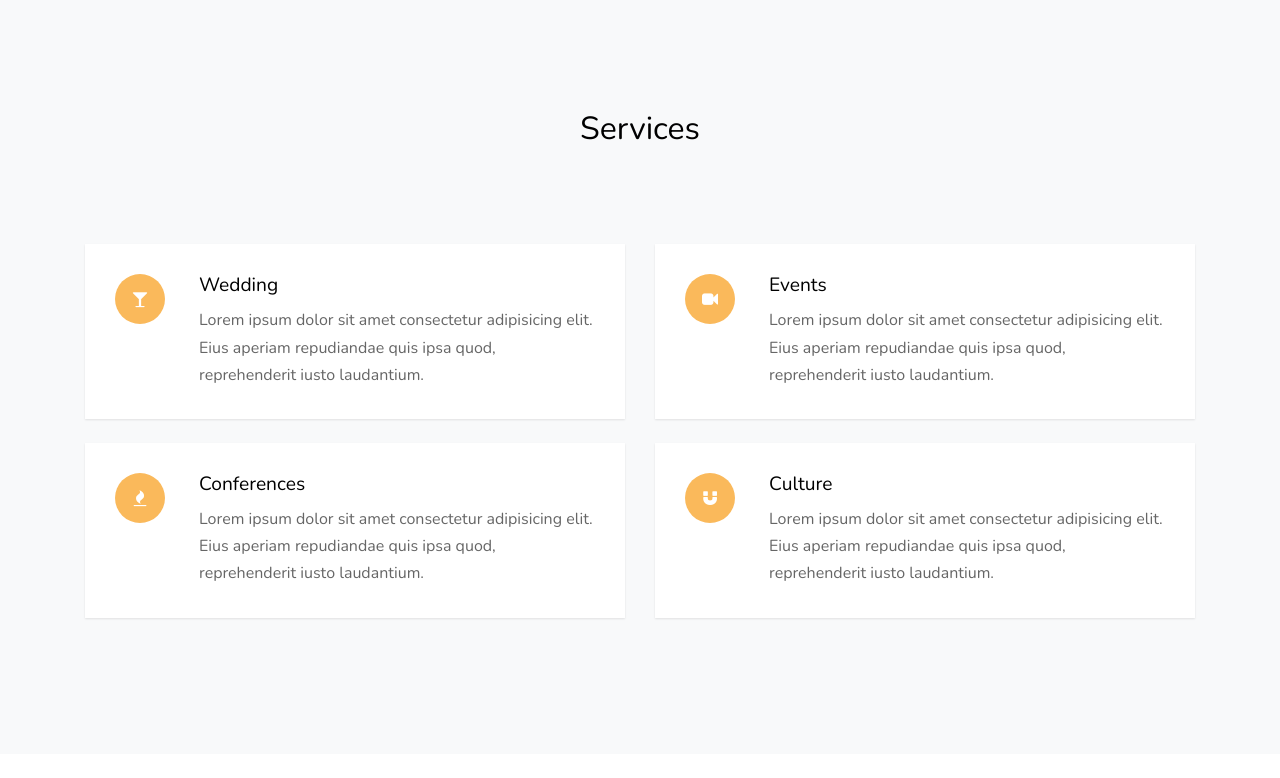
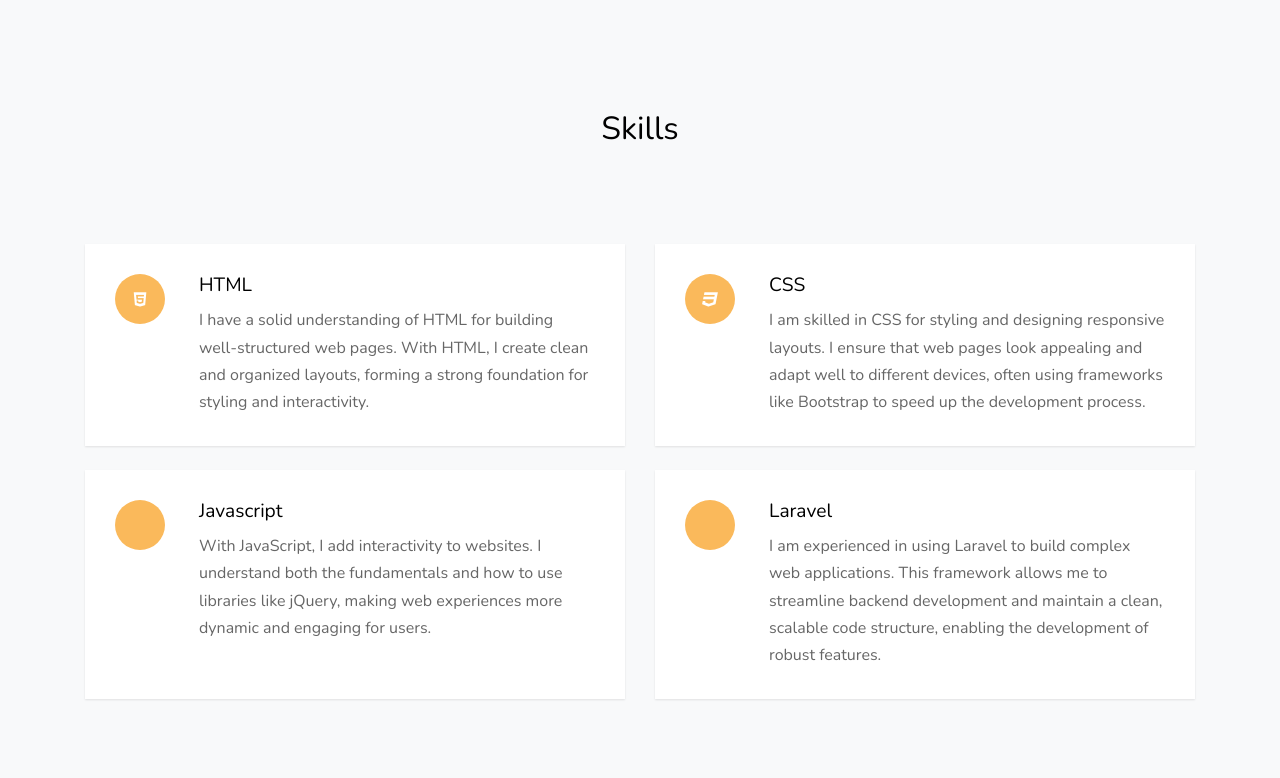
Before and after one commit to Horizon2509/Horizon2509.github.io, a plain HTML site: page index.html in a window 1280 px wide. Shown: the part 802-1580 px from the top of the page. Drawn offline with nearby package versions, Linux system fonts and the light colour scheme; files whose address does not match are found by name.

Commit message:
3rd commit

```diff
--- a/index.html
+++ b/index.html
@@ -49,8 +49,8 @@
             <nav class="site-navigation position-relative text-right" role="navigation">
               <ul class="site-menu main-menu js-clone-nav mr-auto d-none d-lg-block">
                 <li><a href="#home-section" class="nav-link">Home</a></li>
+                <li><a href="#services-section" class="nav-link">Skills</a></li>
                 <li><a href="#about-section" class="nav-link">About</a></li>
-                <li><a href="#services-section" class="nav-link">Services</a></li>
               </ul>
             </nav>
           </div>
@@ -63,8 +63,8 @@
 
             <nav class="site-navigation position-relative" role="navigation">
               <ul class="site-menu main-menu js-clone-nav mr-auto d-none d-lg-block">
-                <li><a href="#portfolio-section" class="nav-link">Photography</a></li>
-                <li><a href="#blog-section" class="nav-link">Blog</a></li>
+                <li><a href="#portfolio-section" class="nav-link">My Projects</a></li>
+                <li><a href="#blog-section" class="nav-link">Project Posts</a></li>
                 <li><a href="#contact-section" class="nav-link">Contact</a></li>
               </ul>
             </nav>
@@ -90,7 +90,7 @@
               <div class="col-lg-6">
                 <h1 class="text-white">I'm Randy Gunawan</h1>
                 <p class="text-secondary">Programmer <span class="mx-3">|</span> Web Developer</p>
-                <p class="lead">Lorem ipsum dolor sit amet consectetur adipisicing elit. Voluptatibus voluptate dolore, nostrum inventore quisquam totam dignissimos culpa! Eveniet.</p>
+                <p class="lead">With strong skills in both front-end and back-end development. I focus on writing clean, efficient code, using tools like HTML, CSS, JavaScript, and Laravel to build seamless, responsive user experiences. Driven and versatile, I'm ready to take on any web development challenge.</p>
                 <p><a href="#contact-section" class="btn smoothscroll btn-primary">Contact Me</a></p>
               </div>
             </div>
@@ -107,45 +107,45 @@
       <div class="container">
         <div class="row ">
           <div class="col-12 mb-5 position-relative">
-            <h2 class="section-title text-center mb-5">Services</h2>
+            <h2 class="section-title text-center mb-5">Skills</h2>
           </div>
 
           <div class="col-md-6 mb-4">
             <div class="service d-flex h-100">
-              <div class="service-number mr-4"><span class="icon-glass"></span></div>
+              <div class="service-number mr-4"><span class="icon-html5"></span></div>
               <div class="service-about">
-                <h3>Wedding</h3>
-                <p>Lorem ipsum dolor sit amet consectetur adipisicing elit. Eius aperiam repudiandae quis ipsa quod, reprehenderit iusto laudantium.</p>
+                <h3>HTML</h3>
+                <p>I have a solid understanding of HTML for building well-structured web pages. With HTML, I create clean and organized layouts, forming a strong foundation for styling and interactivity.</p>
               </div>
             </div>
           </div>
 
           <div class="col-md-6 mb-4">
             <div class="service d-flex h-100">
-              <div class="service-number mr-4"><span class="icon-video-camera"></span></div>
+              <div class="service-number mr-4"><span class="icon-css3"></span></div>
               <div class="service-about">
-                <h3>Events</h3>
-                <p>Lorem ipsum dolor sit amet consectetur adipisicing elit. Eius aperiam repudiandae quis ipsa quod, reprehenderit iusto laudantium.</p>
+                <h3>CSS</h3>
+                <p>I am skilled in CSS for styling and designing responsive layouts. I ensure that web pages look appealing and adapt well to different devices, often using frameworks like Bootstrap to speed up the development process.</p>
               </div>
             </div>
           </div>
 
           <div class="col-md-6 mb-4">
             <div class="service d-flex h-100">
-              <div class="service-number mr-4"><span class="icon-fire"></span></div>
+              <div class="service-number mr-4"><span class="icon-javascript"></span></div>
               <div class="service-about">
-                <h3>Conferences</h3>
-                <p>Lorem ipsum dolor sit amet consectetur adipisicing elit. Eius aperiam repudiandae quis ipsa quod, reprehenderit iusto laudantium.</p>
+                <h3>Javascript</h3>
+                <p>With JavaScript, I add interactivity to websites. I understand both the fundamentals and how to use libraries like jQuery, making web experiences more dynamic and engaging for users.</p>
               </div>
             </div>
           </div>
 
           <div class="col-md-6 mb-4">
             <div class="service d-flex h-100">
-              <div class="service-number mr-4"><span class="icon-magnet"></span></div>
+              <div class="service-number mr-4"><span class="icon-laravel"></span></div>
               <div class="service-about">
-                <h3>Culture</h3>
-                <p>Lorem ipsum dolor sit amet consectetur adipisicing elit. Eius aperiam repudiandae quis ipsa quod, reprehenderit iusto laudantium.</p>
+                <h3>Laravel</h3>
+                <p>I am experienced in using Laravel to build complex web applications. This framework allows me to streamline backend development and maintain a clean, scalable code structure, enabling the development of robust features.</p>
               </div>
             </div>
           </div>
```
